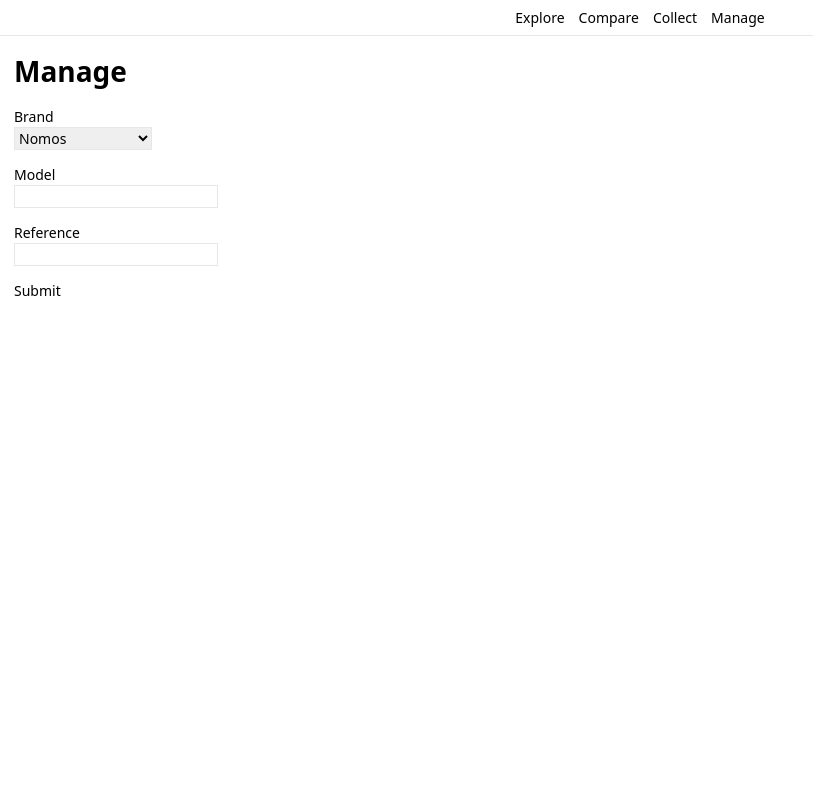
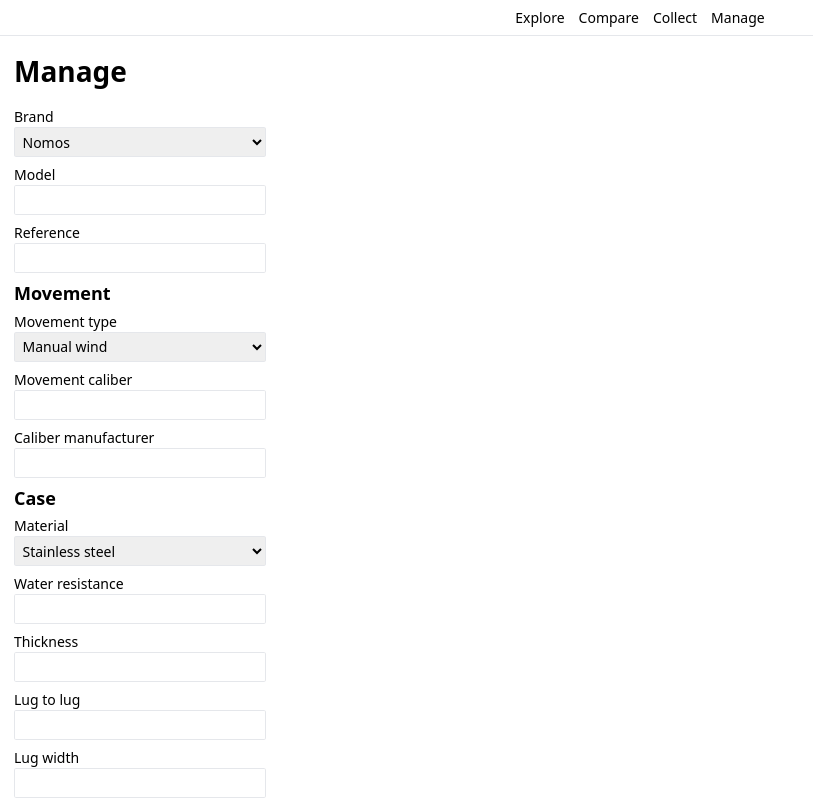
Before and after one commit to FlopieUtd/watchbox, a React (Create React App) app: page /manage in a window 1280 px wide. Shown: the whole page, without its empty margins (0-813 px from the left). Built offline with nearby package versions, Linux system fonts and the light colour scheme.

Commit message:
add watch management page, add hour marker numerals attribute

```diff
--- a/src/components/Explore.tsx
+++ b/src/components/Explore.tsx
@@ -3,7 +3,7 @@ import { Link } from "react-router-dom";
 import { FilterPanel } from "src/components/FilterPanel";
 import { BRAND } from "src/constants";
 import { useExplore } from "src/context/ExploreContext";
-import { getImageSrc } from "src/utils/getImageSrc";
+import { getCompressedImageSrc } from "src/utils/getImageSrc";
 
 export const Explore = observer(() => {
   const { filteredWatches } = useExplore();
@@ -21,7 +21,7 @@ export const Explore = observer(() => {
                   <Link key={id} to={`/watches/${id}`}>
                     <div className="bg-slate-100 aspect-square overflow-hidden mb-2">
                       <img
-                        src={getImageSrc(watch)}
+                        src={getCompressedImageSrc(watch)}
                         alt={watch.reference}
                         className="object-cover w-full h-full   scale-105 hover:scale-110 transition-transform	"
                       />
--- a/src/components/Manage.tsx
+++ b/src/components/Manage.tsx
@@ -1,24 +1,95 @@
 import { FormEventHandler, useState } from "react";
-import { BRAND } from "src/constants";
-import { Brand } from "src/types";
+import {
+  BRAND,
+  CASE_MATERIAL,
+  DIAL_COLOUR,
+  DIAMETER_TYPE,
+  HOUR_MARKER_NUMERALS,
+  MOVEMENT,
+} from "src/constants";
+import {
+  Brand,
+  CaseMaterial,
+  DialColour,
+  DiameterType,
+  HourMarkerNumerals,
+  Movement,
+} from "src/types";
+import { getWatchId } from "src/utils/getWatchId";
 
 export const Manage = () => {
   const [brand, setBrand] = useState<Brand | null>(null);
   const [model, setModel] = useState<string | null>(null);
   const [reference, setReference] = useState<string | null>(null);
+  const [movementType, setMovementType] = useState<Movement | null>(null);
+  const [caliber, setCaliber] = useState<string | null>(null);
+  const [caliberManufacturer, setCaliberManufacturer] = useState<string | null>(
+    null
+  );
+  const [material, setMaterial] = useState<string | null>(null);
+  const [waterResistance, setWaterResistance] = useState<number | null>(null);
+  const [thickness, setThickness] = useState<number | null>(null);
+  const [lugToLug, setLugToLug] = useState<number | null>(null);
+  const [lugWidth, setLugWidth] = useState<number | null>(null);
+  const [diameterType, setDiameterType] = useState<DiameterType>(
+    DiameterType.Round
+  );
+  const [diameter, setDiameter] = useState<number | null>(null);
+  const [diameterWidth, setDiameterWidth] = useState<number | null>(null);
+  const [diameterHeight, setDiameterHeight] = useState<number | null>(null);
+  const [dialColour, setDialColour] = useState<DialColour | null>(null);
+  const [hourMarkerNumerals, setHourMarkerNumerals] =
+    useState<HourMarkerNumerals | null>(null);
 
   const handleSubmit: FormEventHandler = (e) => {
     e.preventDefault();
+
+    if (!brand || !reference) {
+      return;
+    }
+
+    const result = {
+      id: getWatchId({ brand, reference }),
+      brand,
+      model,
+      reference,
+      movement: {
+        type: movementType,
+        caliber,
+        manufacturer: caliberManufacturer,
+      },
+      watch_case: {
+        material,
+        waterResistance,
+        thickness,
+        lugToLug,
+        lugWidth,
+        diameter:
+          diameterType === DiameterType.Round ? diameter : diameterWidth,
+        detailedDiameter: {
+          type: diameterType,
+          ...(diameterType === DiameterType.Round
+            ? { diameter }
+            : { width: diameterWidth, height: diameterHeight }),
+        },
+      },
+      dial: {
+        colour: dialColour,
+        hourMarkerNumerals,
+      },
+    };
+
+    console.log(result);
   };
 
   return (
-    <div className="p-4  ">
+    <div className="p-4">
       <h1>Manage</h1>
       <form onSubmit={handleSubmit}>
-        <div className="mb-4">
+        <div className="mb-2">
           <div>Brand</div>
           <select
-            className="border"
+            className="border w-72 rounded-sm px-1 py-1 min-h-[30px]"
             onChange={(e) => {
               setBrand(e.target.value as Brand);
             }}
@@ -31,30 +102,222 @@ export const Manage = () => {
           </select>
         </div>
 
-        <div className="mb-4">
+        <div className="mb-2">
           <div>Model</div>
           <input
             type="text"
             onChange={(e) => {
               setModel(e.target.value);
             }}
-            className="border"
+            className="border w-72 rounded-sm px-1 py-1 min-h-[30px]"
           />
         </div>
 
-        <div className="mb-4">
+        <div className="mb-2">
           <div>Reference</div>
           <input
             type="text"
             onChange={(e) => {
               setReference(e.target.value);
             }}
-            className="border"
+            className="border w-72 rounded-sm px-1 py-1 min-h-[30px]"
           />
         </div>
 
-        <div>
-          <input type="submit"></input>
+        <h2>Movement</h2>
+
+        <div className="mb-2">
+          <div>Movement type</div>
+          <select
+            className="border w-72 rounded-sm px-1 py-1 min-h-[30px]"
+            onChange={(e) => {
+              setMovementType(e.target.value as Movement);
+            }}
+          >
+            {Object.values(Movement).map((b) => (
+              <option key={b} value={b}>
+                {MOVEMENT[b]}
+              </option>
+            ))}
+          </select>
+        </div>
+
+        <div className="mb-2">
+          <div>Movement caliber</div>
+          <input
+            type="text"
+            onChange={(e) => {
+              setCaliber(e.target.value);
+            }}
+            className="border w-72 rounded-sm px-1 py-1 min-h-[30px]"
+          />
+        </div>
+
+        <div className="mb-2">
+          <div>Caliber manufacturer</div>
+          <input
+            type="text"
+            onChange={(e) => {
+              setCaliberManufacturer(e.target.value);
+            }}
+            className="border w-72 rounded-sm px-1 py-1 min-h-[30px]"
+          />
+        </div>
+
+        <h2>Case</h2>
+
+        <div className="mb-2">
+          <div>Material</div>
+          <select
+            className="border w-72 rounded-sm px-1 py-1 min-h-[30px]"
+            onChange={(e) => {
+              setMaterial(e.target.value as CaseMaterial);
+            }}
+          >
+            {Object.values(CaseMaterial).map((b) => (
+              <option key={b} value={b}>
+                {CASE_MATERIAL[b]}
+              </option>
+            ))}
+          </select>
+        </div>
+
+        <div className="mb-2">
+          <div>Water resistance</div>
+          <input
+            type="number"
+            onChange={(e) => {
+              setWaterResistance(Number(e.target.value));
+            }}
+            className="border w-72 rounded-sm px-1 py-1 min-h-[30px]"
+          />
+        </div>
+
+        <div className="mb-2">
+          <div>Thickness</div>
+          <input
+            type="number"
+            onChange={(e) => {
+              setThickness(Number(e.target.value));
+            }}
+            className="border w-72 rounded-sm px-1 py-1 min-h-[30px]"
+          />
+        </div>
+
+        <div className="mb-2">
+          <div>Lug to lug</div>
+          <input
+            type="number"
+            onChange={(e) => {
+              setLugToLug(Number(e.target.value));
+            }}
+            className="border w-72 rounded-sm px-1 py-1 min-h-[30px]"
+          />
+        </div>
+
+        <div className="mb-2">
+          <div>Lug width</div>
+          <input
+            type="number"
+            onChange={(e) => {
+              setLugWidth(Number(e.target.value));
+            }}
+            className="border w-72 rounded-sm px-1 py-1 min-h-[30px]"
+          />
+        </div>
+
+        <div className="mb-2">
+          <div>Diameter type</div>
+          <select
+            className="border w-72 rounded-sm px-1 py-1 min-h-[30px]"
+            onChange={(e) => {
+              setDiameterType(e.target.value as DiameterType);
+            }}
+          >
+            {Object.values(DiameterType).map((b) => (
+              <option key={b} value={b}>
+                {DIAMETER_TYPE[b]}
+              </option>
+            ))}
+          </select>
+        </div>
+
+        {diameterType === DiameterType.Rectangular ? (
+          <>
+            <div className="mb-2">
+              <div>Width</div>
+              <input
+                type="number"
+                onChange={(e) => {
+                  setDiameterWidth(Number(e.target.value));
+                }}
+                className="border w-72 rounded-sm px-1 py-1 min-h-[30px]"
+              />
+            </div>
+
+            <div className="mb-2">
+              <div>Height</div>
+              <input
+                type="number"
+                onChange={(e) => {
+                  setDiameterHeight(Number(e.target.value));
+                }}
+                className="border w-72 rounded-sm px-1 py-1 min-h-[30px]"
+              />
+            </div>
+          </>
+        ) : (
+          <div className="mb-2">
+            <div>Diameter</div>
+            <input
+              type="number"
+              onChange={(e) => {
+                setDiameter(Number(e.target.value));
+              }}
+              className="border w-72 rounded-sm px-1 py-1 min-h-[30px]"
+            />
+          </div>
+        )}
+
+        <h2>Dial</h2>
+
+        <div className="mb-2">
+          <div>Dial colour</div>
+          <select
+            className="border w-72 rounded-sm px-1 py-1 min-h-[30px]"
+            onChange={(e) => {
+              setDialColour(e.target.value as DialColour);
+            }}
+          >
+            {Object.values(DialColour).map((b) => (
+              <option key={b} value={b}>
+                {DIAL_COLOUR[b]}
+              </option>
+            ))}
+          </select>
+        </div>
+
+        <div className="mb-2">
+          <div>Hour marker numerals</div>
+          <select
+            className="border w-72 rounded-sm px-1 py-1 min-h-[30px]"
+            onChange={(e) => {
+              setHourMarkerNumerals(e.target.value as HourMarkerNumerals);
+            }}
+          >
+            {Object.values(HourMarkerNumerals).map((b) => (
+              <option key={b} value={b}>
+                {HOUR_MARKER_NUMERALS[b]}
+              </option>
+            ))}
+          </select>
+        </div>
+
+        <div className="pb-4">
+          <input
+            type="submit"
+            className="bg-slate-200 px-4 py-1 rounded-sm cursor-pointer"
+          ></input>
         </div>
       </form>
     </div>
--- a/src/components/Page.tsx
+++ b/src/components/Page.tsx
@@ -5,5 +5,9 @@ interface PageProps {
 }
 
 export const Page = ({ children }: PageProps) => {
-  return <div className="flex w-full h-[calc(100%-41px)]">{children}</div>;
+  return (
+    <div className="flex w-full h-[calc(100%-36px)] overflow-auto">
+      {children}
+    </div>
+  );
 };
--- a/src/utils/getImageSrc.ts
+++ b/src/utils/getImageSrc.ts
@@ -1,5 +1,9 @@
 import { Watch } from "../types";
 import { getWatchId } from "./getWatchId";
+
+export const getCompressedImageSrc = (watch: Watch) => {
+  return `/images/compressed/${getWatchId(watch)}.jpg`;
+};
 
 export const getImageSrc = (watch: Watch) => {
   return `/images/${getWatchId(watch)}.jpg`;
--- a/src/utils/getWatchId.ts
+++ b/src/utils/getWatchId.ts
@@ -9,6 +9,9 @@ const urlSafe = (string: string) =>
     .normalize("NFD")
     .replace(/[\u0300-\u036f]/g, "");
 
-export const getWatchId = ({ brand, reference }: Watch) => {
+export const getWatchId = ({
+  brand,
+  reference,
+}: Pick<Watch, "brand" | "reference">) => {
   return `${urlSafe(brand)}--${urlSafe(reference)}`;
 };
```
Also changed, not shown: src/constants/index.ts (+20 -1 lines), src/filters/categoryFilters.ts (+21 -2 lines), src/json/watches.json (+33 -68 lines), src/types/index.ts (+8 -1 lines).
